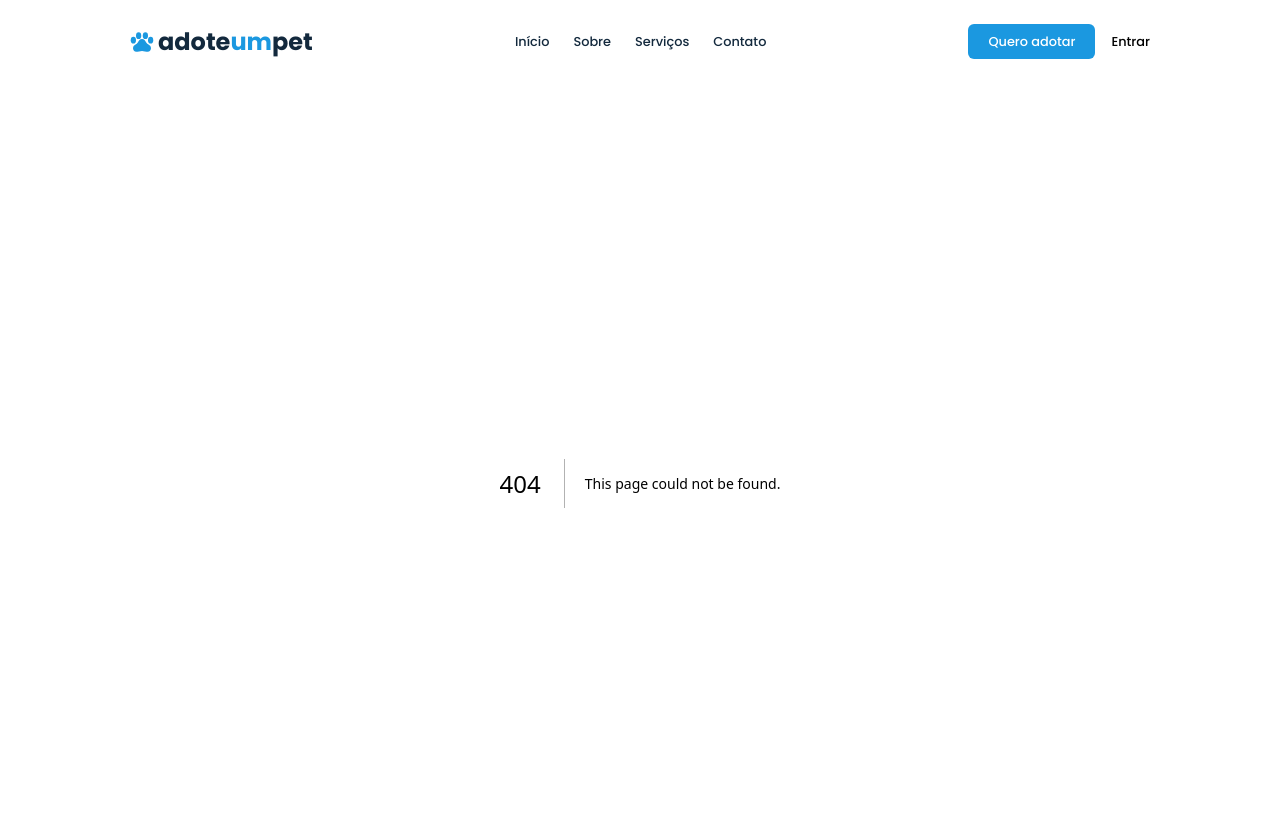
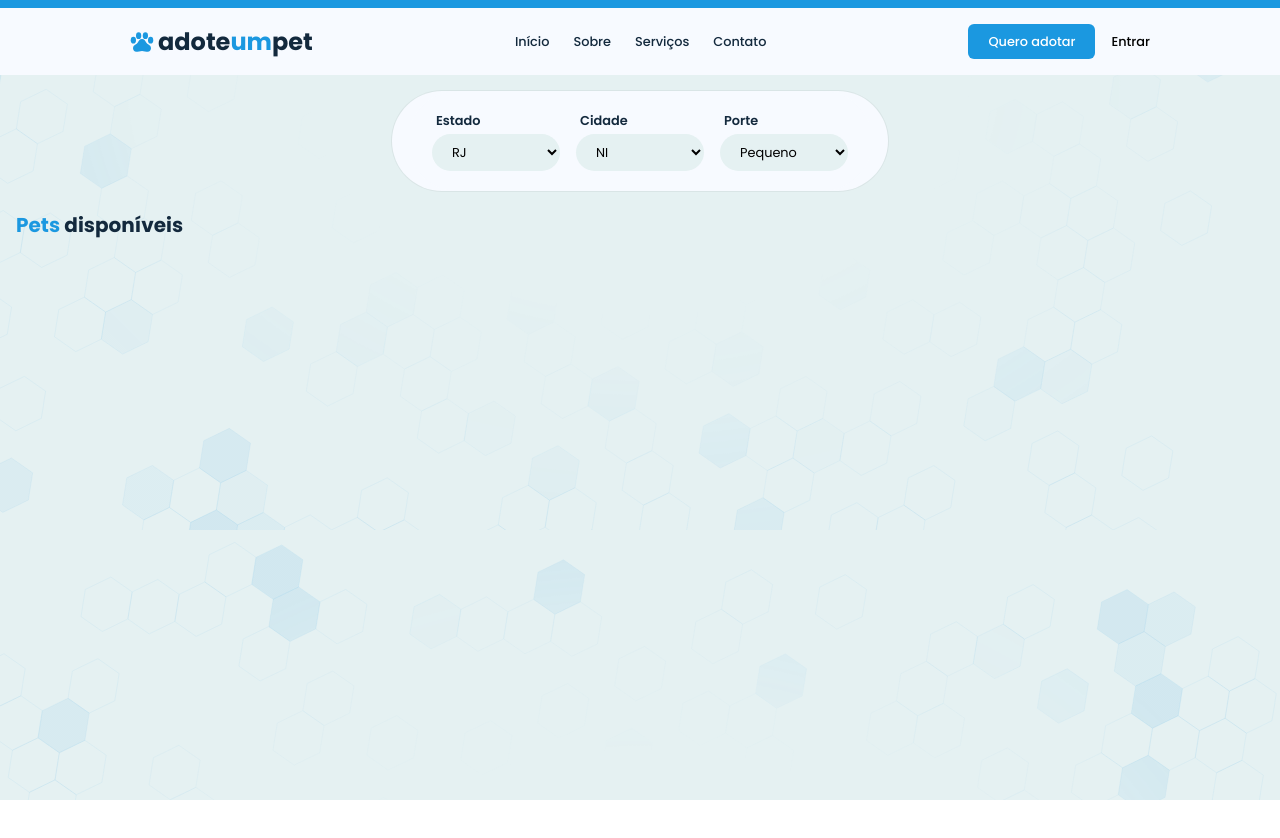
Before and after one commit to viniciosragazzidev/adoteumpet, a Next.js app: page /adote in a window 1280 px wide. Before the commit this address had no page. Shown: the top 838 px of the page. After the commit the page ends 800 px from the top, so only its background shows below. Built offline with nearby package versions, Linux system fonts and the light colour scheme.

Commit message:
Adicionado a pagina de adoção

```diff
--- /dev/null
+++ b/src/app/adote/components/barSearch.tsx
@@ -0,0 +1,76 @@
+"use client";
+import React, { useState } from "react";
+import { BsFilterLeft } from "react-icons/bs";
+const BarSearch = () => {
+  const [filterOpen, setFilterOpen] = useState(false);
+  return (
+    <div className="flex w-full justify-center    ">
+      <span
+        className="absolute right-0 top-0 mx-4 my-1 text-2xl p-2 rounded-full cursor-pointer sm:hidden z-40 bg-white_custom2"
+        onClick={() => {
+          setFilterOpen(!filterOpen);
+        }}
+      >
+        <BsFilterLeft />
+      </span>
+      <nav
+        className={`filterPetBox bg-white_custom2 sm:rounded-full sm:mt-4 rounded-md px-4 max-sm:absolute transition-all  ${
+          filterOpen ? "max-sm:top-[0]" : "max-sm:top-[-300px]"
+        }`}
+      >
+        <ul className="flex max-sm:flex-wrap gap-4 items-center justify-center max-sm:rounded-sm py-5 px-6 rounded-full  bg-white_custom2  ">
+          <li className="text-sm flex flex-col gap-1  ">
+            <label
+              htmlFor="estados"
+              className=" font-semibold text-prussian_blue  pl-1"
+            >
+              Estado
+            </label>
+            <select
+              name="estados"
+              id="estados"
+              className="w-32 py-2 px-4 rounded-full bg-white_custom cursor-pointer focus:outline-none"
+            >
+              <option value="rj">RJ</option>
+              <option value="sp">SP</option>
+            </select>
+          </li>
+          <li className="text-sm flex flex-col gap-1   ">
+            <label
+              htmlFor="cidade"
+              className=" font-semibold text-prussian_blue  pl-1"
+            >
+              Cidade
+            </label>
+            <select
+              name="cidade"
+              id="cidade"
+              className="w-32 py-2 px-4 rounded-full bg-white_custom cursor-pointer focus:outline-none"
+            >
+              <option value="ni">NI</option>
+              <option value="sj">SJ</option>
+            </select>
+          </li>
+          <li className="text-sm flex flex-col gap-1   ">
+            <label
+              htmlFor="porte"
+              className=" font-semibold text-prussian_blue  pl-1"
+            >
+              Porte
+            </label>
+            <select
+              name="porte"
+              id="porte"
+              className="w-32 py-2 px-4 rounded-full bg-white_custom cursor-pointer focus:outline-none"
+            >
+              <option value="p">Pequeno</option>
+              <option value="sp">SP</option>
+            </select>
+          </li>
+        </ul>
+      </nav>
+    </div>
+  );
+};
+
+export default BarSearch;
--- /dev/null
+++ b/src/app/adote/page.tsx
@@ -0,0 +1,16 @@
+import BarSearch from "./components/barSearch";
+const Adote = () => {
+  return (
+    <div className="page w-full grid gap-5  relative top-[75px]">
+      <BarSearch />
+
+      <section className=" px-4">
+        <h1 className="text-xl text-prussian_blue font-bold">
+          <span className="text-carolina_blue">Pets </span>disponíveis
+        </h1>
+      </section>
+    </div>
+  );
+};
+
+export default Adote;
--- a/src/app/components/about/about.tsx
+++ b/src/app/components/about/about.tsx
@@ -5,7 +5,7 @@ const AboutComponent = () => {
   return (
     <section
       id="about"
-      className=" flex  py-10 justify-between min-h-[40vh] items-center max-sm:flex-col-reverse max-sm:gap-5"
+      className=" flex   pt-24 justify-between min-h-[40vh] items-center max-sm:flex-col-reverse max-sm:gap-5"
     >
       <div className=" w-full h-full flex items-end justify-center flex-1 ">
         <div className="imgCat  max-sm:max-w-[240px] max-w-[450px]">
@@ -20,7 +20,7 @@ const AboutComponent = () => {
       </div>
       <div className="side h-full flex flex-col gap-10 flex-1 justify-center">
         <h1 className="text-3xl max-sm:text-[1.805rem] font-bold  text-carolina_blue_2">
-          Quem Somos?
+          <span className="text-prussian_blue">Quem </span> Somos?
         </h1>
 
         <div className="boxAboutItem flex flex-col gap-4">
--- a/src/app/components/contact/contact.tsx
+++ b/src/app/components/contact/contact.tsx
@@ -13,12 +13,10 @@ import {
 import { FaSquareTwitter } from "react-icons/fa6";
 import FormularioComponent from "../formulario/formularioComponent";
 const ContactComponent = () => {
-  const [value, setValue] = useState();
-
   return (
-    <section id="contact" className="flex flex-col py-10 gap-10 sm:gap-15 ">
+    <section id="contact" className="flex flex-col  pt-24 gap-10 sm:gap-15 ">
       <h1 className="text-3xl max-sm:text-[1.805rem] text-center font-bold  text-carolina_blue_2">
-        Fale com a gente:
+        <span className="text-prussian_blue"> Fale com</span> a gente:
       </h1>
       <section className="about flex  justify-between items-start min-h-[40vh] max-sm:flex-col-reverse max-sm:gap-14">
         <div className="side  w-full h-full flex flex-col gap-10 flex-1  text-prussian_blue">
--- a/src/app/components/header/header.tsx
+++ b/src/app/components/header/header.tsx
@@ -1,15 +1,17 @@
 "use client";
 import Image from "next/image";
-import { motion } from "framer-motion";
 const HeaderComponent = () => {
   return (
     <section
       id="header"
-      className="w-full sm:min-h-[80vh]   sm:pt-16 max-sm:py-12  flex justify-between items-center sm:gap-20 max-lg:flex-col z-10 "
+      className="w-full sm:min-h-[80vh]
+        pt-24 sm:pt-32 max-sm:pb-5
+        flex justify-between items-center sm:gap-20 max-lg:flex-col "
     >
       <div className="text w-full flex flex-1  justify-center  flex-col gap-8 header-left">
         <h1 className=" font-bold text-4xl text-prussian_blue max-sm:text-[1.805rem] ">
-          Encontre seu companheiro perfeito!
+          Encontre seu companheiro{" "}
+          <span className="text-carolina_blue">perfeito! </span>
         </h1>
         <span className="text-sm f text-prussian_blue">
           Lorem ipsum dolor, sit amet consectetur adipisicing elit. Ut culpa
--- a/src/app/components/navbar/navbar.tsx
+++ b/src/app/components/navbar/navbar.tsx
@@ -4,25 +4,27 @@ import styles from "./Navbar.module.scss";
 import { AiOutlineClose } from "react-icons/ai";
 import { FaBars } from "react-icons/fa";
 import Logo from "../ui/logo";
-
+import Link from "next/link";
 const NavbarComponent = () => {
   const [isOpenMenu, setIsOpenMenu] = useState(false);
+  const [currentPage, setCurrentPage] = useState("");
   return (
-    <nav className={`${styles.navbar} w-full show-bottom`}>
-      <div
-        className={`flex justify-between items-center px-p_page_l max-lg:px-p_page_s py-6  container mx-auto `}
+    <div className="w-screen fixed bg-white_custom2 z-50 border-t-8 border-t-carolina_blue">
+      <nav
+        className={`${styles.navbar} w-full show-bottom flex justify-between items-center px-p_page_l
+        max-lg:px-p_page_s py-4   mx-auto container  top-0 left-0 `}
       >
         <Logo />
         <div
           className={`
-          max-md:w-full  max-sm:text-base max-md:h-screen max-md:fixed  max-md:top-0 max-md:left-[100vw] z-50  max-md:bg-white_custom max-md:transition-all ${
-            isOpenMenu ? "max-md:translate-x-[-100vw]" : ""
+          max-md:w-full  max-sm:text-base max-md:h-screen max-md:fixed  max-md:top-0 max-md:left-[300vw]   max-md:bg-white_custom max-md:transition-all ${
+            isOpenMenu ? "max-md:translate-x-[-300vw]" : ""
           }`}
         >
           <div
             className={`${
               styles.menus
-            } relative w-full h-full flex flex-col justify-center items-center max-md:gap-10 z-50 max-sm:before:bg-carolina_blue sm:before:hidden  ${
+            } relative w-full h-full flex flex-col justify-center items-center max-md:gap-10  max-sm:before:bg-carolina_blue sm:before:hidden  ${
               isOpenMenu ? "before:max-md:translate-x-[-100vw]" : ""
             }`}
           >
@@ -36,30 +38,39 @@ const NavbarComponent = () => {
             </span>
             <ul className="flex items-center gap-6 max-sm:gap-10 sm:text-sm max-md:flex-col">
               {[
-                ["Início", "#header"],
-                ["Sobre", "#about"],
-                ["Serviços", "#services"],
-                ["Contato", "#contact"],
+                ["Início", "/"],
+                ["Sobre", "/#about"],
+                ["Serviços", "/#services"],
+                ["Contato", "/#contact"],
               ].map(([title, url]) => (
-                <a
+                <Link
                   key={url}
                   href={url}
                   onClick={() => {
                     setIsOpenMenu(false);
+                    setCurrentPage(url);
                   }}
-                  className="font-medium text-prussian_blue transition-all hover:text-carolina_blue"
+                  className={` text-prussian_blue transition-all  ${
+                    currentPage === url
+                      ? "font-bold bg-carolina_blue px-4 py-2 rounded-full text-white_custom2"
+                      : "font-medium hover:text-carolina_blue "
+                  }`}
                 >
                   {title}
-                </a>
+                </Link>
               ))}
             </ul>
             <div className=" items-center gap-4 sm:text-sm hidden max-sm:flex-col max-md:flex">
-              <a
-                href={"/"}
+              <Link
+                href={"/adote"}
+                onClick={() => {
+                  setCurrentPage("");
+                  setIsOpenMenu(false);
+                }}
                 className={`w-full px-5 py-2 bg-carolina_blue text-white font-medium rounded-md cursor-pointer transition-all hover:opacity-95`}
               >
                 Quero adotar
-              </a>
+              </Link>
               <span className="cursor-pointer hover:scale-95  transition-all font-medium hover:text-carolina_blue">
                 Entrar
               </span>
@@ -68,12 +79,15 @@ const NavbarComponent = () => {
         </div>
         <div className="flex items-center gap-8">
           <div className="flex items-center gap-4 text-sm max-sm:hidden">
-            <a
-              href={"/"}
+            <Link
+              href={"/adote"}
               className={`w-full px-5 py-2 bg-carolina_blue text-white font-medium rounded-md cursor-pointer transition-all hover:opacity-95`}
+              onClick={() => {
+                setCurrentPage("");
+              }}
             >
               Quero adotar
-            </a>
+            </Link>
 
             <span className="cursor-pointer hover:scale-95  transition-all font-medium hover:text-carolina_blue">
               Entrar
@@ -88,8 +102,8 @@ const NavbarComponent = () => {
             <FaBars />
           </span>
         </div>
-      </div>
-    </nav>
+      </nav>
+    </div>
   );
 };
 
--- a/src/app/components/servicesComponent/services.tsx
+++ b/src/app/components/servicesComponent/services.tsx
@@ -8,11 +8,11 @@ const ServicesComponent = () => {
   return (
     <section
       id="services"
-      className="about flex  py-10 justify-between min-h-[40vh] items-center max-sm:flex-col-reverse max-sm:gap-5"
+      className=" flex   pt-24 justify-between min-h-[40vh] items-center max-sm:flex-col-reverse max-sm:gap-5"
     >
       <div className="side h-full flex flex-col gap-10 flex-1 justify-center">
         <h1 className="text-3xl max-sm:text-[1.805rem] font-bold  text-carolina_blue_2">
-          Nossos serviços:
+          <span className="text-prussian_blue">Nossos </span> serviços:
         </h1>
 
         <div className="grid grid-cols-2 max-sm:grid-cols-1 gap-10">
--- a/src/app/layout.tsx
+++ b/src/app/layout.tsx
@@ -21,7 +21,7 @@ export default function RootLayout({
 }) {
   return (
     <ReduxProvider>
-      <html lang="pt-br" className={poppins.className + ` bg-white_custom `}>
+      <html lang="pt-br" className={poppins.className}>
         <body>
           <NavbarComponent />
           <NotificationComponent />
```
Also changed, not shown: src/app/globals.css.
